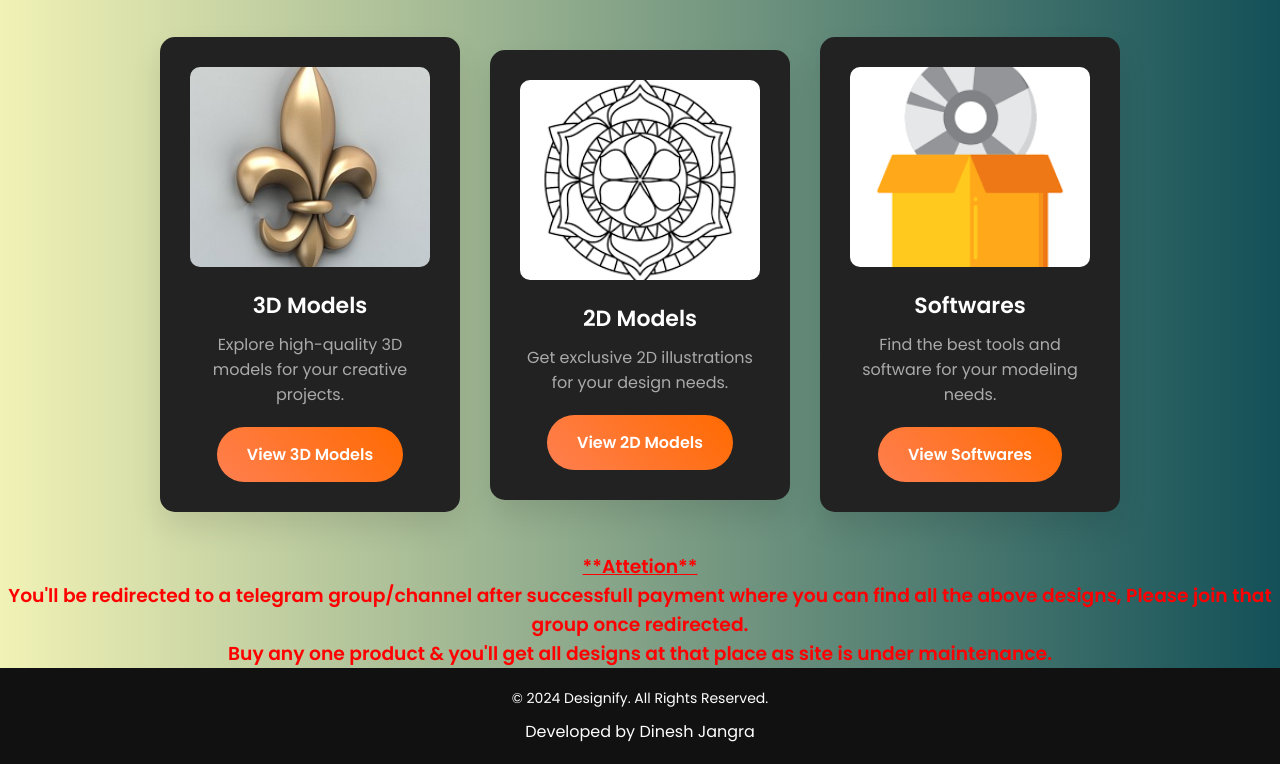
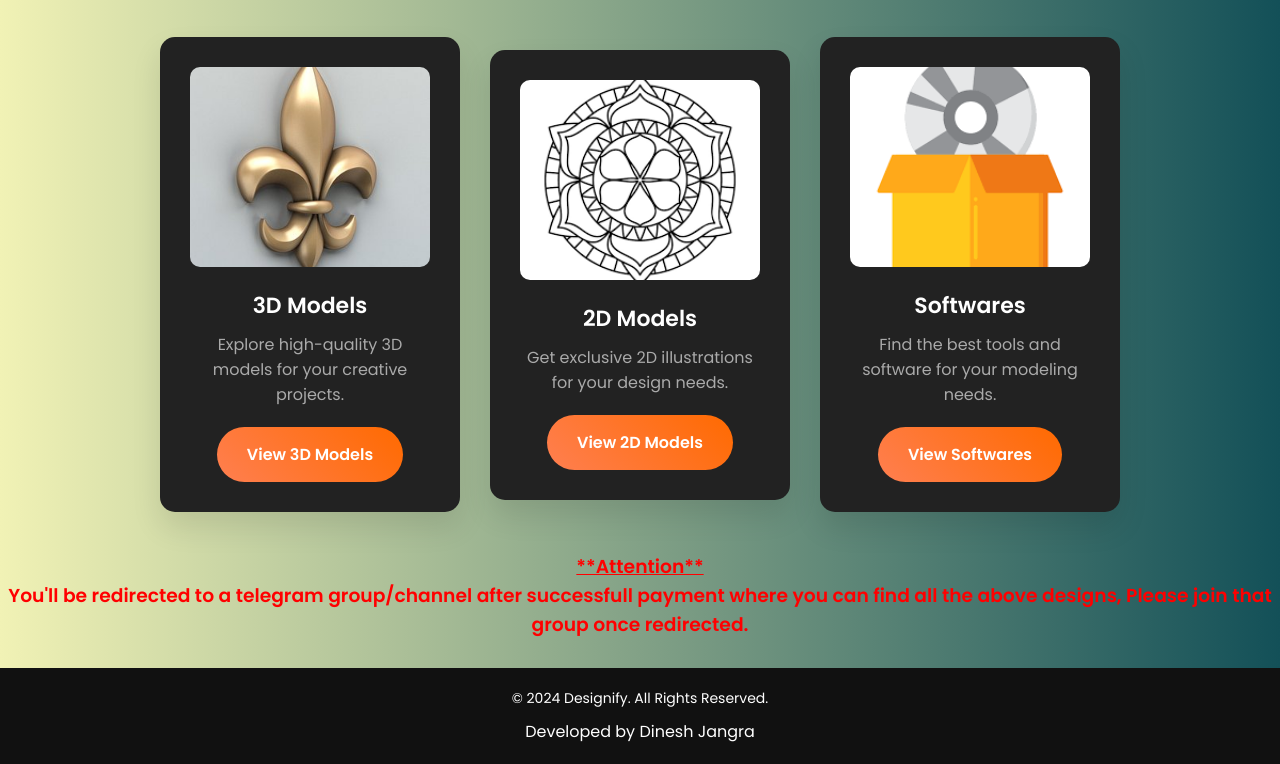
Before and after one commit to Dinesh3680/d, a plain HTML site: page index.html in a window 1280 px wide. Shown: the part 423-1187 px from the top of the page. Drawn offline with Linux system fonts and the light colour scheme.

Commit message:
Update index.html

```diff
--- a/index.html
+++ b/index.html
@@ -501,8 +501,8 @@
 
 
 <section>
-<h3 style="color:red;"> <center><u>**Attetion**</u><center>You'll be redirected to a telegram group/channel after successfull payment where you can find all the above designs, Please join that group once redirected.<br>
-Buy any one product & you'll get all designs at that place as site is under maintenance.<br>
+<h3 style="color:red;"> <center><u>**Attention**</u><center>You'll be redirected to a telegram group/channel after successfull payment where you can find all the above designs, Please join that group once redirected.<br>
+<br>
 </h3>
 </section>
 
```
